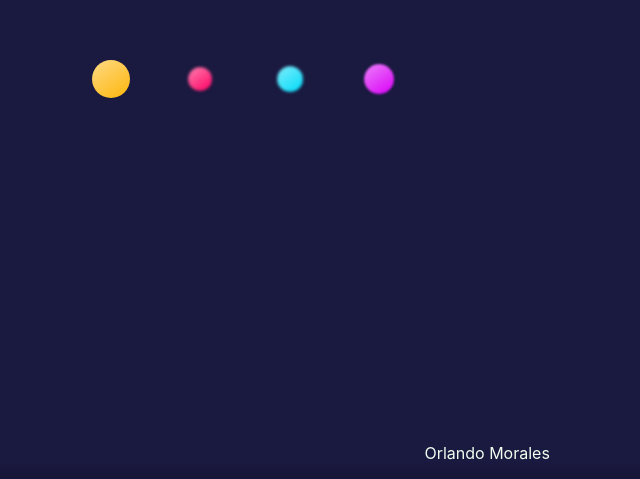
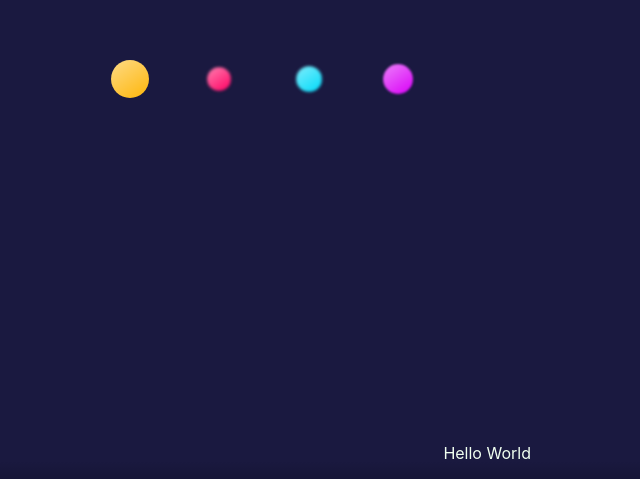
Before and after one commit to OrlandoMIT/modulo-1, a plain HTML site: page index.html in a window 1280 px wide. Shown: the part 321-800 px from the top of the page, without its empty margins (332-972 px from the left). Drawn offline with Linux system fonts and the light colour scheme.

Commit message:
changes footer message - Hello world

```diff
--- a/index.html
+++ b/index.html
@@ -72,7 +72,7 @@
             <div class="violet"></div>
         </div>
         <footer style="margin-top: auto; float: left; width: auto;">
-            <p style="color: honeydew; font-family: -apple-system, BlinkMacSystemFont, 'Segoe UI', Roboto, Oxygen, Ubuntu, Cantarell, 'Open Sans', 'Helvetica Neue', sans-serif;">Orlando Morales</p>
+            <p style="color: honeydew; font-family: -apple-system, BlinkMacSystemFont, 'Segoe UI', Roboto, Oxygen, Ubuntu, Cantarell, 'Open Sans', 'Helvetica Neue', sans-serif;">Hello World</p>
         </footer>
     </body>
 
```
